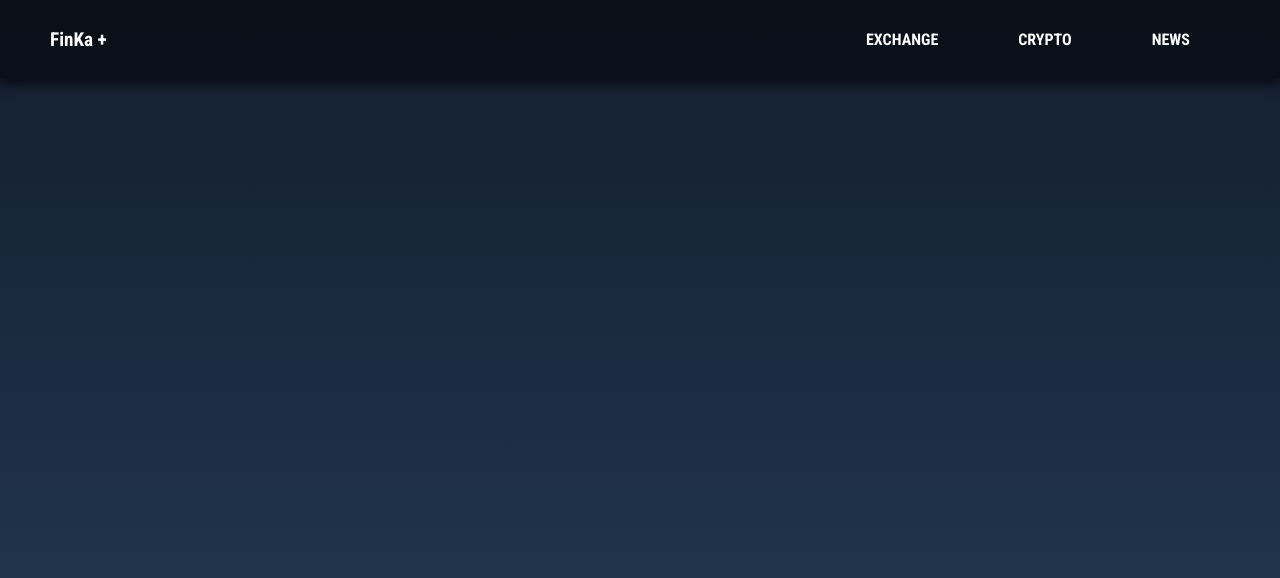
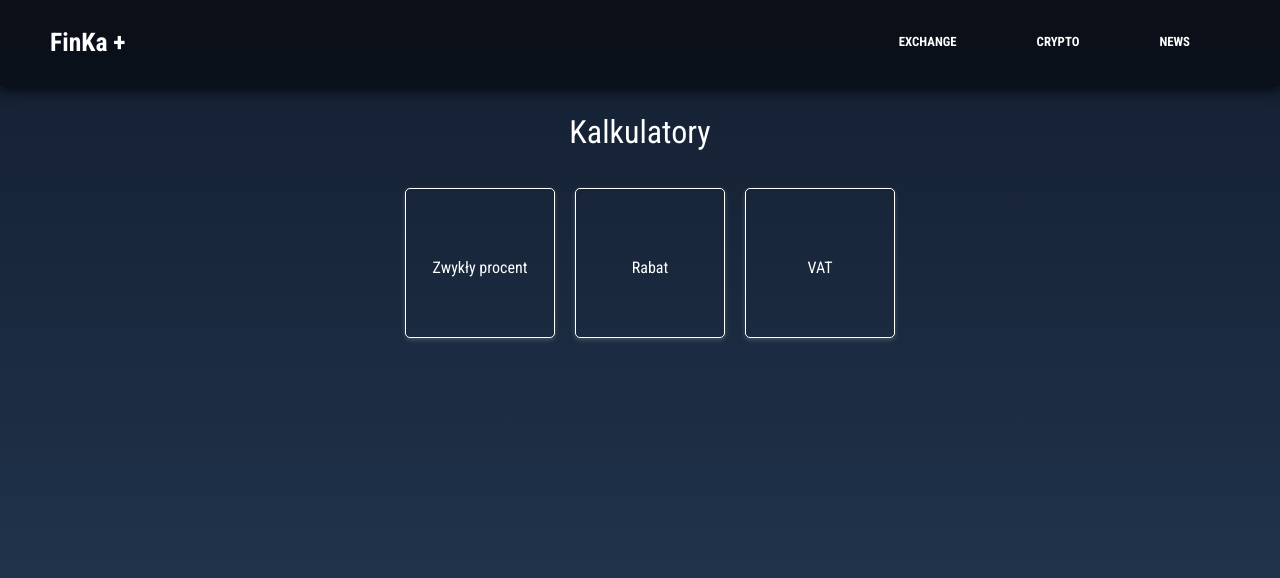
Before and after one commit to bartek2050/FinKa, a React (Create React App) app: page / in a window 1280 px wide. Shown: the top 578 px of the page. Built offline with nearby package versions, Linux system fonts and the light colour scheme.

Commit message:
features section

```diff
--- a/public/index.html
+++ b/public/index.html
@@ -6,6 +6,7 @@
         content="width=device-width, user-scalable=no, initial-scale=1.0, maximum-scale=1.0, minimum-scale=1.0">
   <meta http-equiv="X-UA-Compatible" content="ie=edge">
   <link href="https://fonts.googleapis.com/css2?family=Roboto+Condensed:ital,wght@0,400;0,700;1,400&display=swap" rel="stylesheet">
+  <script defer src="https://friconix.com/cdn/friconix.js"> </script>
   <title>FinKa</title>
 </head>
 <body>
--- a/src/App.js
+++ b/src/App.js
@@ -5,6 +5,7 @@ const App = () => {
 
 
     return (
+        <>
         <header className={"header"}>
             <div className={"header__box"}>
                 <a href={"/"} className={"logo"}>FinKa +</a>
@@ -17,6 +18,28 @@ const App = () => {
                 </nav>
             </div>
         </header>
+        <h1>Kalkulatory</h1>
+        <div className={"calcSelect__section"}>
+            <div className={"calcSelect__section-box percentBox"}>
+                <i className="fi-xtlux2-percent-thin"></i>
+                <p>Zwykły procent</p>
+            </div>
+
+            <div className={"calcSelect__section-box discountBox"}>
+                <i className="fi-xtllx2-label-thin"></i>
+               <p>Rabat</p>
+            </div>
+
+            <div className={"calcSelect__section-box vatBox"}>
+                <i className="fi-xtluh2-shopping-cart-thin"></i>
+               <p>VAT</p>
+            </div>
+
+
+
+        </div>
+
+        </>
     )
 }
 
--- /dev/null
+++ b/src/scss/elements/_features.scss
@@ -0,0 +1,32 @@
+h1 {
+    text-align: center;
+    color: $fontColor;
+    margin-top: 30px;
+    font-size: 2em;
+}
+
+.calcSelect__section {
+    display: flex;
+    justify-content: center;
+    margin: 40px 0;
+
+    .calcSelect__section-box {
+        @include calcBoxes;
+        i {
+            display: block;
+        }
+    }
+
+    .percentBox:hover {
+        @include calcBoxes__hover ($boxColor1)
+    }
+
+    .discountBox:hover {
+        @include calcBoxes__hover ($boxColor5)
+    }
+
+    .vatBox:hover {
+        @include calcBoxes__hover ($boxColor10)
+    }
+
+}
--- a/src/scss/elements/_header.scss
+++ b/src/scss/elements/_header.scss
@@ -1,6 +1,7 @@
 .header {
     background: rgba(0, 0, 0, 0.5);
     box-shadow: 0 6px 10px rgba(0, 0, 0, .6);
+    font-size: 0.8em;
 
     .header__box {
         display: flex;
@@ -10,9 +11,9 @@
         padding: 30px 0;
 
         .logo {
-            font-size: larger;
+            font-size: 2em;
             font-weight: bolder;
-            color: #fff;
+            color: $fontColor;
         }
 
         .navigation__list {
@@ -24,7 +25,7 @@
                 font-weight: bold;
             }
             .navigation__list-element:hover {
-                border-bottom: 2px solid #19f6e8;
+                border-bottom: 2px solid $primaryColor;
                 padding-bottom: 25px;
             }
         }
--- a/src/scss/main.scss
+++ b/src/scss/main.scss
@@ -1,3 +1,6 @@
 @import "settings/reset";
 @import "settings/settings";
+@import "settings/colors";
+@import "settings/mixin";
 @import "elements/header";
+@import "elements/features";
--- /dev/null
+++ b/src/scss/settings/_colors.scss
@@ -0,0 +1,12 @@
+$fontColor: #fff; //fonts
+$primaryColor: #19f6e8; //primary for cta, menu border...
+$boxColor1: #FF595E;
+$boxColor2: #FF924C;
+$boxColor3: #FFCA3A;
+$boxColor4: #C5CA30;
+$boxColor5: #8AC926;
+$boxColor6: #36949D;
+$boxColor7: #1982C4;
+$boxColor8: #4267AC;
+$boxColor9: #565AA0;
+$boxColor10: #6A4C93;
--- /dev/null
+++ b/src/scss/settings/_mixin.scss
@@ -0,0 +1,29 @@
+@mixin calcBoxes {
+    width: 150px;
+    height: 150px;
+    color: $fontColor;
+    border: 1px solid #fff;
+    border-radius: 5px;
+    box-shadow: 0 2px 5px rgba(255,255,255,0.2);
+    transition: 0.3s ease-out;
+    margin-left: 20px;
+    display: flex;
+    flex-direction: column;
+    align-items: center;
+    justify-content: center;
+    p {
+        padding-top: 10px;
+    }
+}
+
+@mixin calcBoxes__hover ($color) {
+    width: 155px;
+    height: 155px;
+    color: $color;
+    background-color: rgba(255,255,255,0.06);
+    font-size: 1.2em;
+    border: 1px solid #fff;
+    border-radius: 5px;
+    box-shadow: 0 2px 5px rgba(255,255,255,0.2);
+
+}
```
Also changed, not shown: 1 other file (tests, documents, lock files or other folders).
